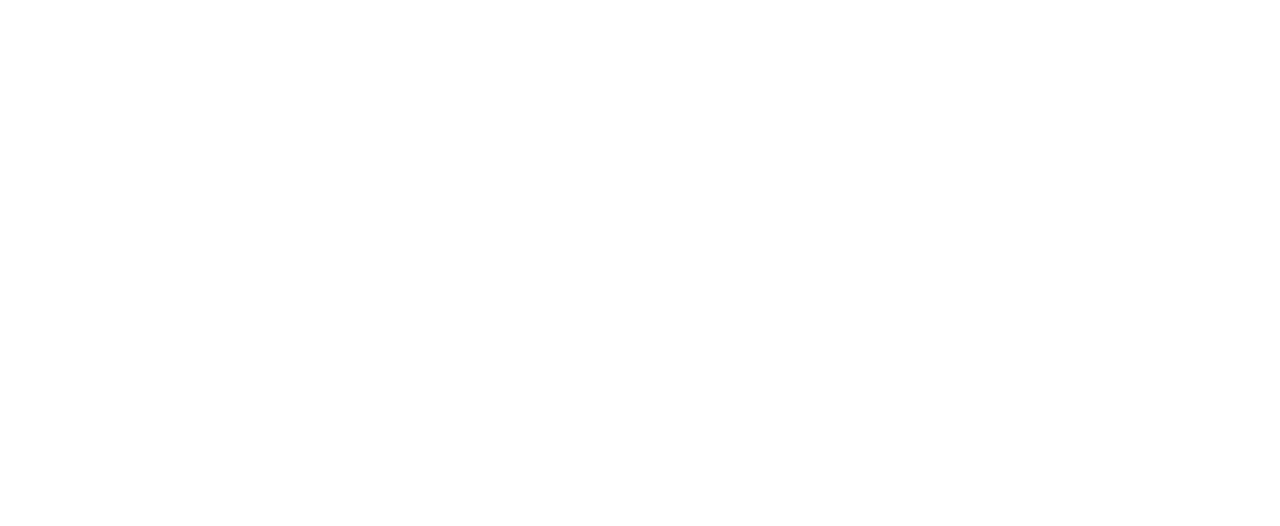
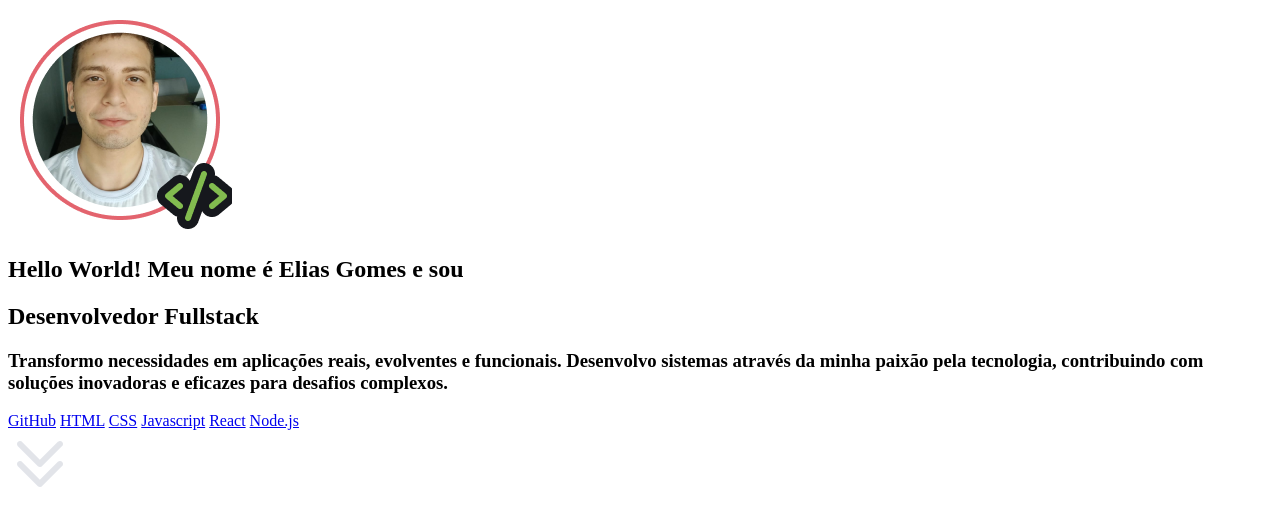
Before and after one commit to sailegomes/Projeto-Portfolio-Dev, a plain HTML site: page index.html in a window 1280 px wide. Drawn offline with Linux system fonts and the light colour scheme.

Commit message:
Estruturação - Seção Introdução feita

```diff
--- a/index.html
+++ b/index.html
@@ -1,11 +1,39 @@
 <!DOCTYPE html>
 <html lang="pt-br">
+
 <head>
     <meta charset="UTF-8">
     <meta name="viewport" content="width=device-width, initial-scale=1.0">
     <title>Document</title>
 </head>
+
 <body>
+    <main>
+        <section id="introdution_section">
+            <div>
+                <div>
+                    <img src="assets/images/Avatar.png" alt="avatar do dev">
+                </div>
+                <div>
+                    <h2>Hello World! Meu nome é Elias Gomes e sou</h2>
+                    <h1>Desenvolvedor Fullstack</h1>
+                    <h3>Transformo necessidades em aplicações reais, evolventes e funcionais. Desenvolvo sistemas
+                        através da
+                        minha paixão pela tecnologia, contribuindo com soluções inovadoras e eficazes para desafios
+                        complexos.</h3>
+                </div>
+                <div>
+                    <a href="https://github.com/sailegomes">GitHub</a>
+                    <a href="#">HTML</a>
+                    <a href="#">CSS</a>
+                    <a href="#">Javascript</a>
+                    <a href="#">React</a>
+                    <a href="#">Node.js</a>
+                </div>
+                <img src="assets/icons/CaretDoubleDown.png" alt="seta_mudança_sação">
+            </div>
+        </section>
+    </main>
+</body>
 
-</body>
 </html>
```
Also changed, not shown: assets/images/Avatar.png (added).
